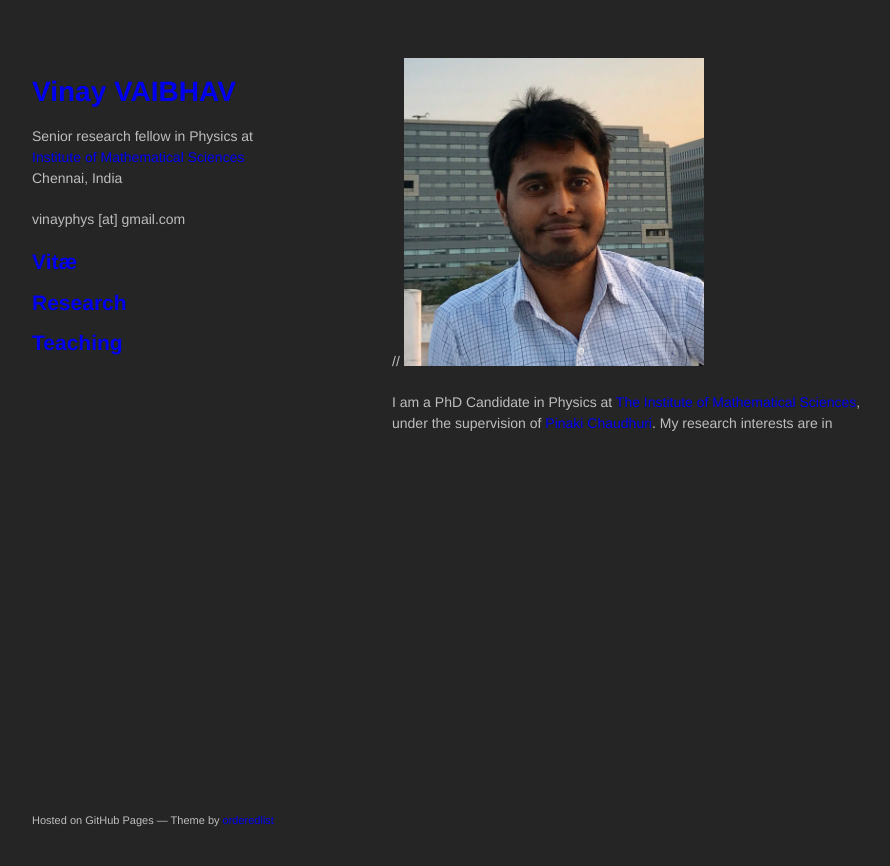
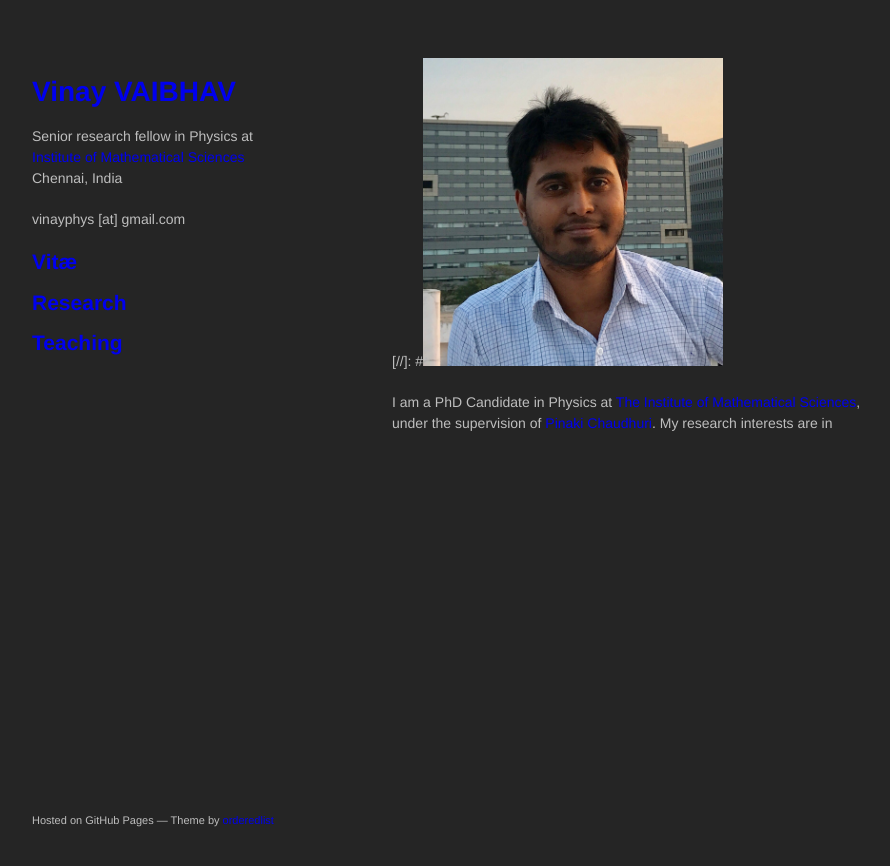
Before and after one commit to vinayphys/vinayphys.github.io, a Jekyll site: the page built from index.md, in a window 1280 px wide. Shown: the top 866 px of the page, without its empty margins (178-1068 px from the left). Built offline with Jekyll 4.4.1, drawn with Linux system fonts in a browser that asks for light colours; our own code applies the rules of GitHub Pages for plain Markdown files; a script that is not in the unit is left out.

Commit message:
Update index.md

```diff
--- a/index.md
+++ b/index.md
@@ -1,4 +1,4 @@
 
-// <img src="photo_profile.jpg" width = "300">
+[//]: #<img src="photo_profile.jpg" width = "300">
 
 I am a PhD Candidate in Physics at <a href="https://www.imsc.res.in">The Institute of Mathematical Sciences</a>, under the supervision of <a href="https://www.imsc.res.in/pinaki_chaudhuri">Pinaki Chaudhuri</a>. My research interests are in
```
